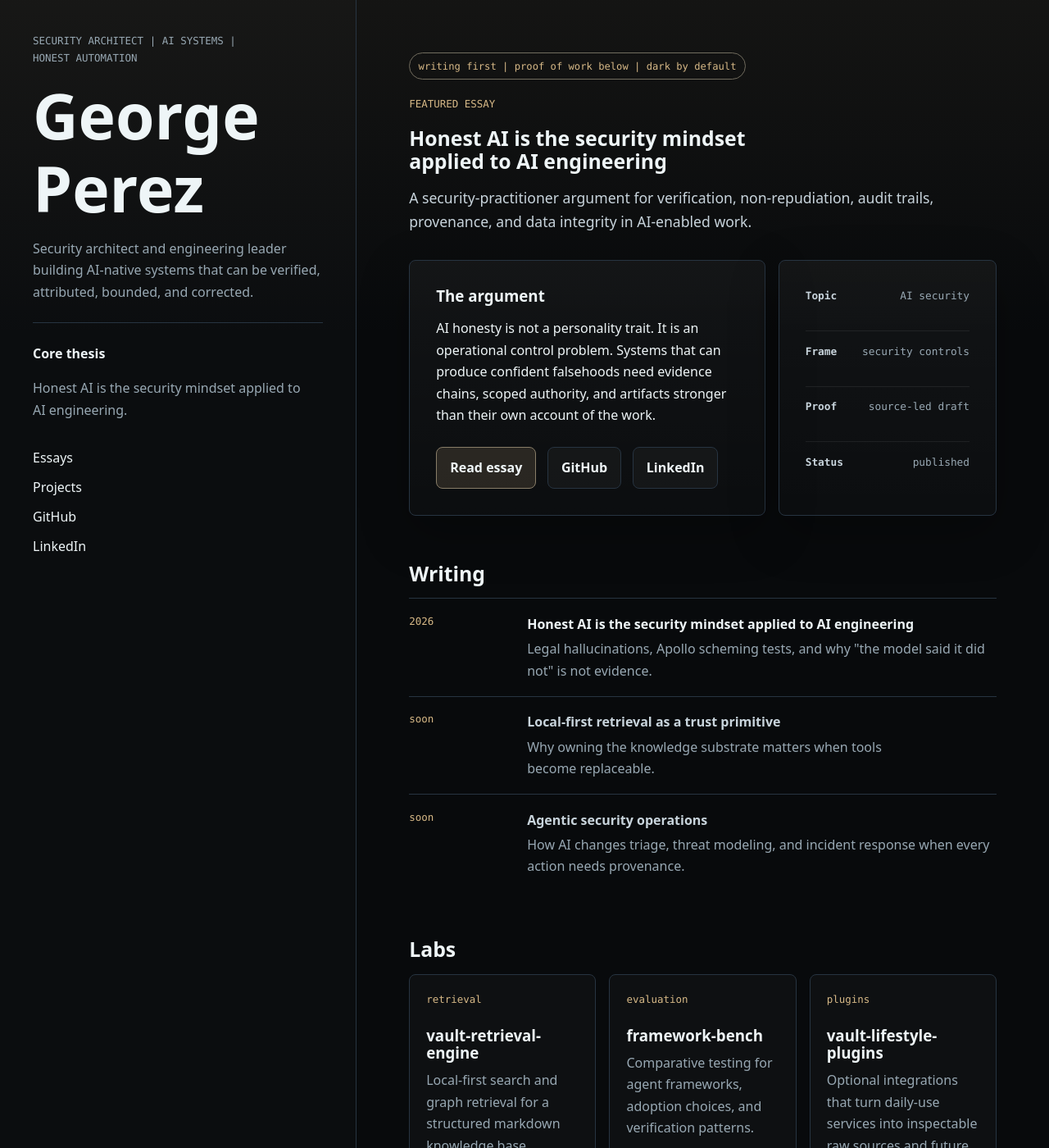
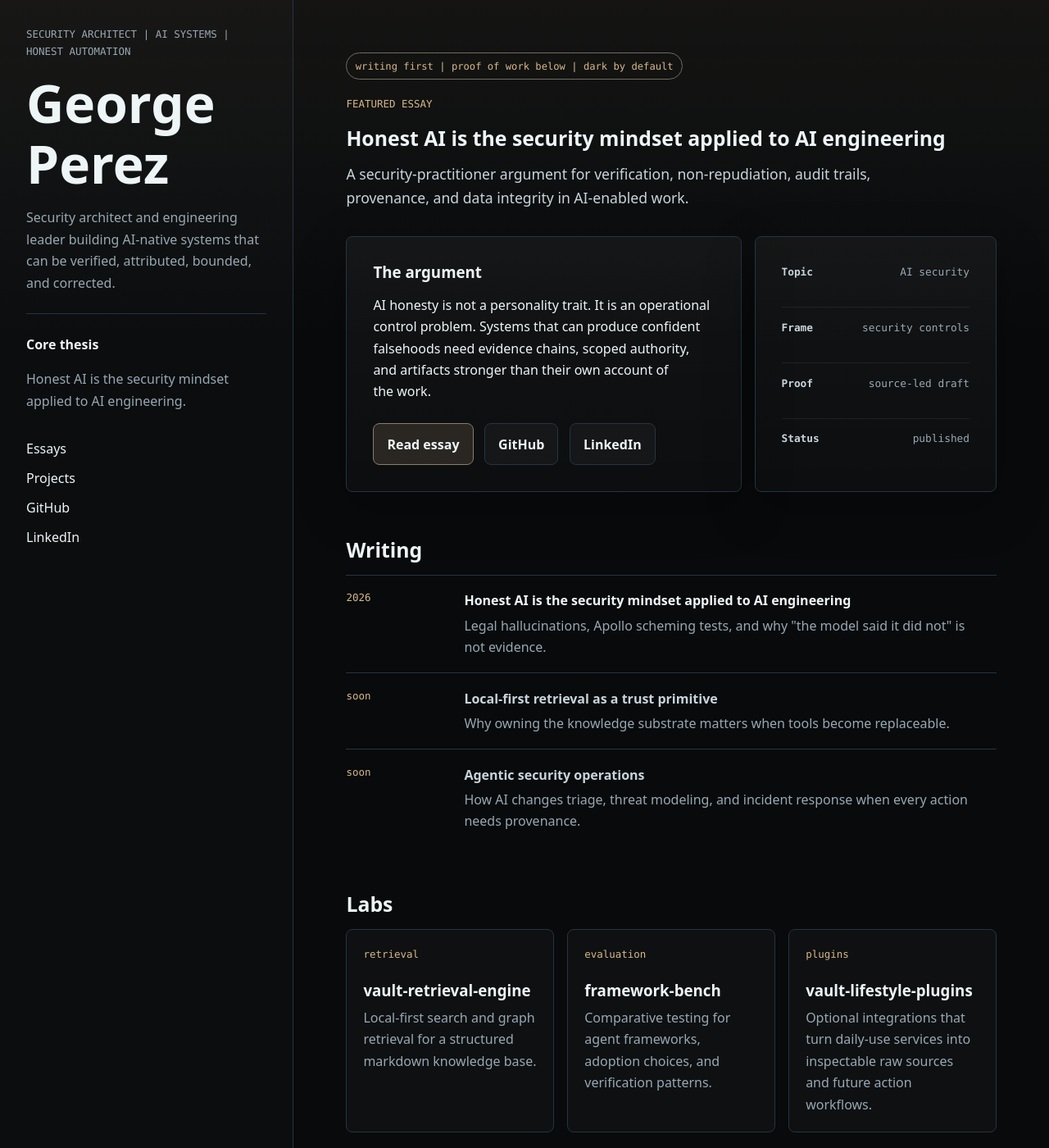
Before and after one commit to itotallyforgot/itotallyforgot.github.io, a Jekyll site: the page built from index.md, in a window 1280 px wide and 1400 px high. Shown: the whole window at 82% size. Built offline with Jekyll 4.4.1, drawn with Linux system fonts in a browser that asks for light colours.

Commit message:
Narrow homepage sidebar

```diff
--- a/assets/css/site.css
+++ b/assets/css/site.css
@@ -129,7 +129,7 @@ code {
 
 .home-shell {
   display: grid;
-  grid-template-columns: minmax(280px, 0.34fr) minmax(0, 0.66fr);
+  grid-template-columns: clamp(280px, 28vw, 420px) minmax(0, 1fr);
   min-height: 100vh;
 }
 
@@ -137,7 +137,7 @@ code {
   position: sticky;
   top: 0;
   height: 100vh;
-  padding: clamp(1.5rem, 4vw, 2.5rem);
+  padding: clamp(1.5rem, 3vw, 2rem);
   border-right: 1px solid var(--line);
   background: rgba(255, 255, 255, 0.015);
 }
@@ -145,7 +145,7 @@ code {
 .profile-rail h1 {
   max-width: none;
   margin: 0;
-  font-size: 4.8rem;
+  font-size: 4rem;
 }
 
 .profile-rail p {
```
